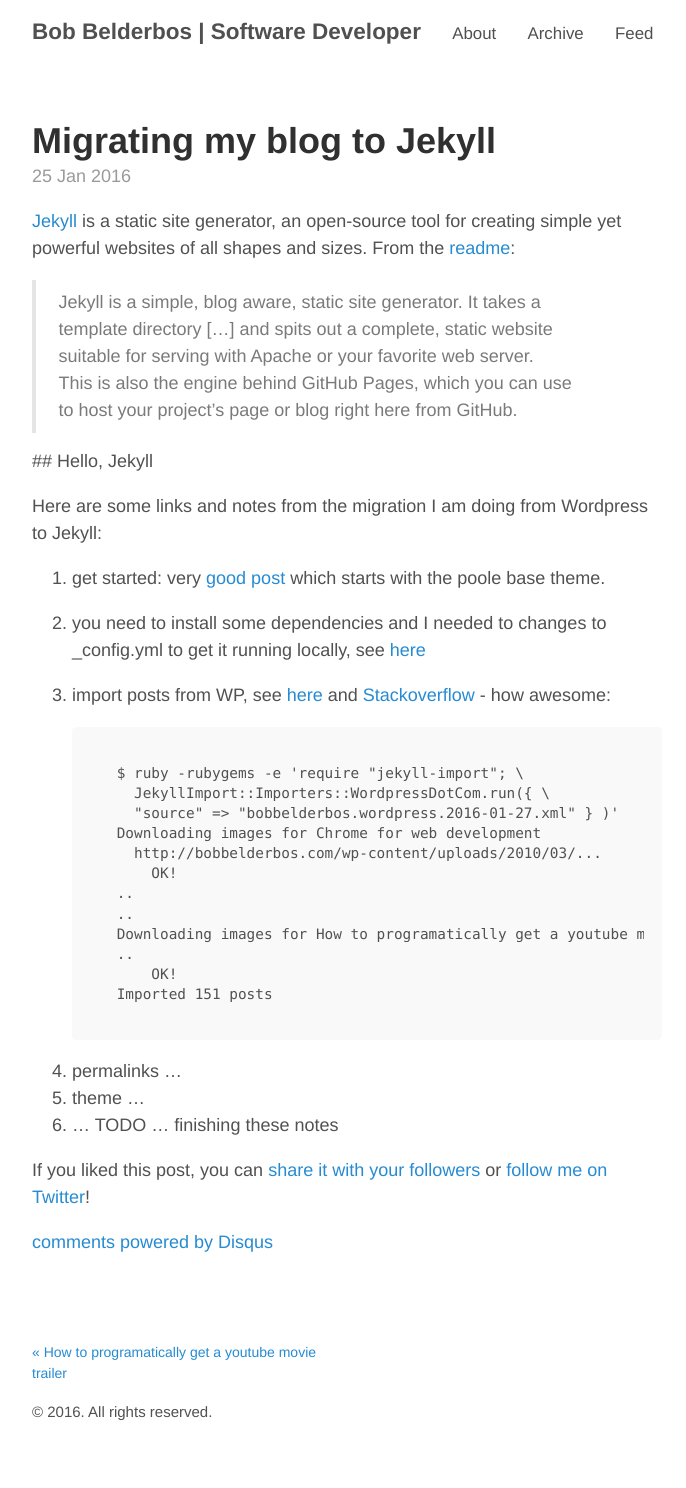
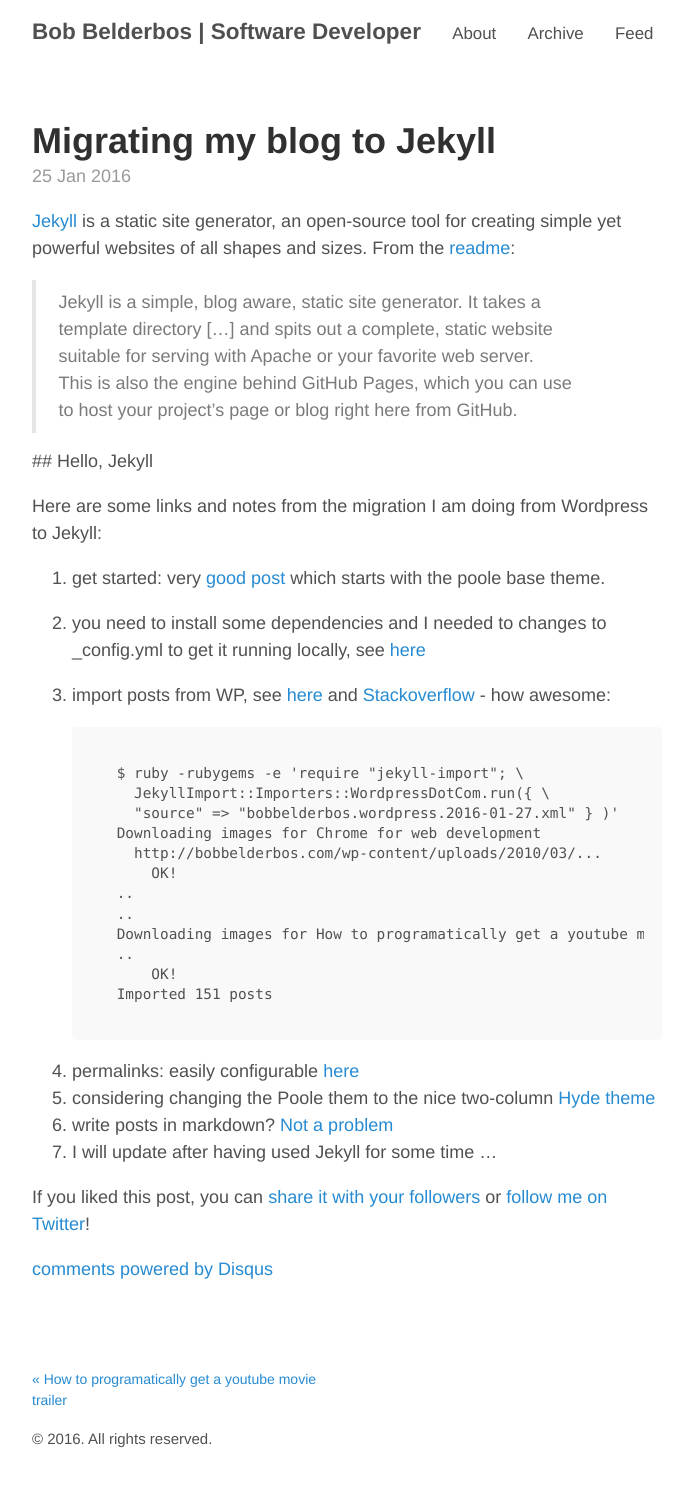
Before and after one commit to bbelderbos/bbelderbos.github.io, a Jekyll site: the page built from _posts/2016-01-25-migrating-to-jekyll.md, in a window 1280 px wide. Shown: the whole page, without its empty margins (293-979 px from the left). Built offline with Jekyll 4.4.1, drawn with Linux system fonts in a browser that asks for light colours; comment, search, counter and statistics services are not loaded; before the commit the page ends 1461 px from its top, so only the background shows below that.

Commit message:
updated jekyll post

```diff
--- a/_posts/2016-01-25-migrating-to-jekyll.md
+++ b/_posts/2016-01-25-migrating-to-jekyll.md
@@ -32,8 +32,9 @@ Here are some links and notes from the migration I am doing from Wordpress to Je
             OK!
         Imported 151 posts
 
-4. permalinks ...
-5. theme ...
-6. ... TODO ... finishing these notes
+4. permalinks: easily configurable [here](http://jekyllrb.com/docs/permalinks/)
+5. considering changing the Poole them to the nice two-column [Hyde theme](http://hyde.getpoole.com/)
+6. write posts in markdown? [Not a problem](https://daringfireball.net/projects/markdown/)
+7. I will update after having used Jekyll for some time ...
 
 {% include twitter_plug.html %}
```
